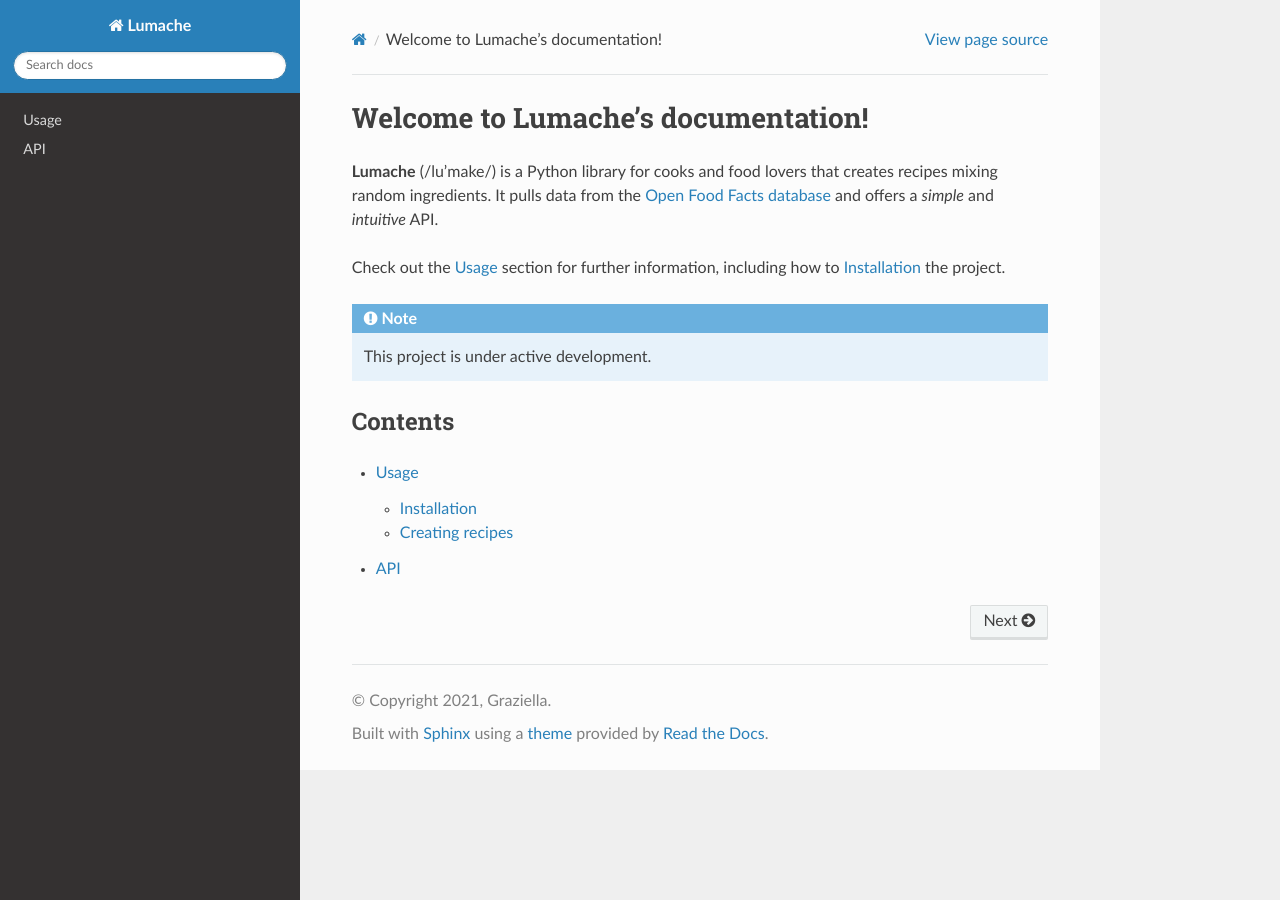
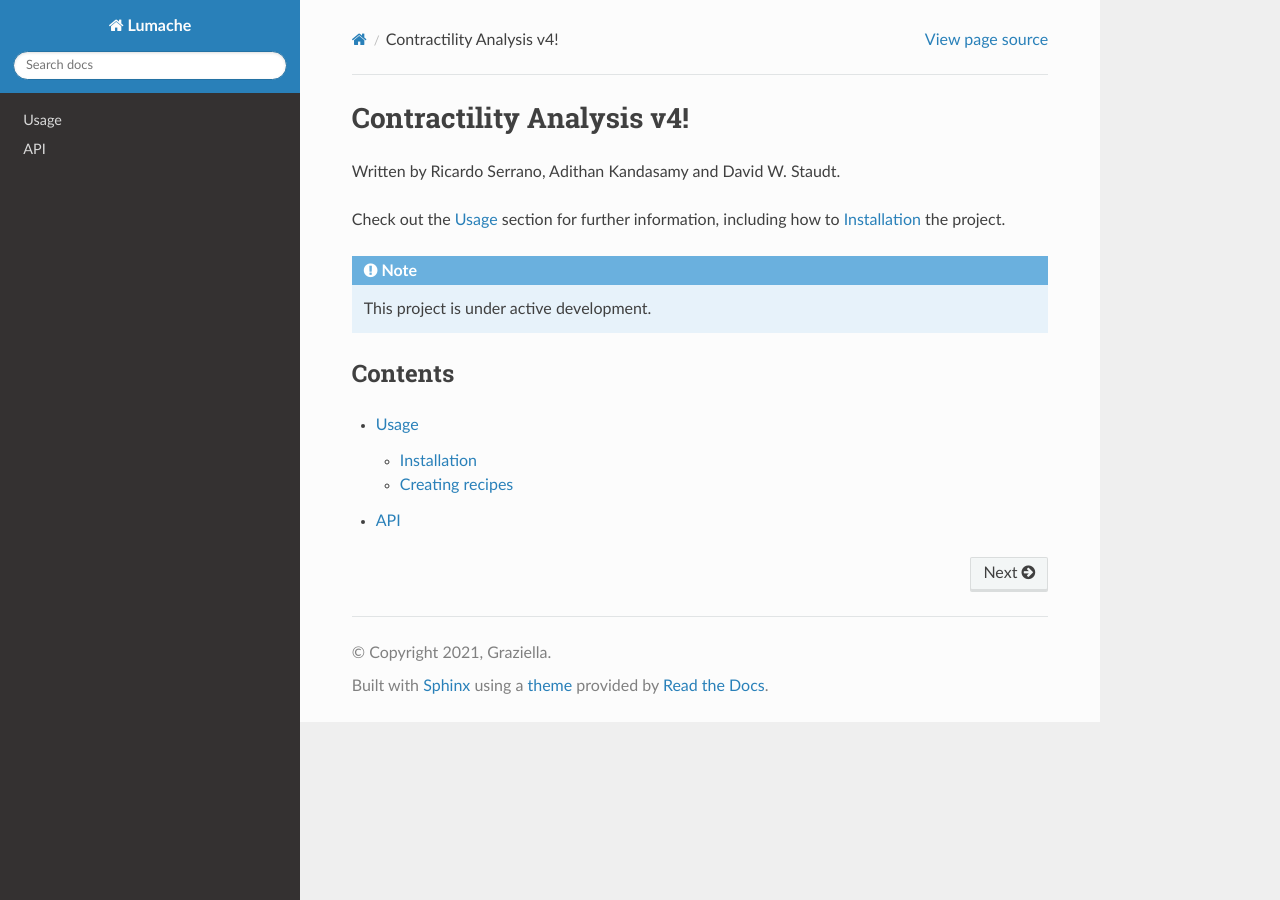
Before and after one commit to adithank/contractility-v4, a Sphinx documentation site: the page built from docs/source/index.rst, in a window 1280 px wide. Built offline with Sphinx 7.4.7 and the Read the Docs theme 3.1.0, drawn with Linux system fonts in a browser that asks for light colours.

Commit message:
Update index.rst

```diff
--- a/docs/source/index.rst
+++ b/docs/source/index.rst
@@ -1,10 +1,7 @@
-Welcome to Lumache's documentation!
+Contractility Analysis v4!
 ===================================
 
-**Lumache** (/lu'make/) is a Python library for cooks and food lovers
-that creates recipes mixing random ingredients.
-It pulls data from the `Open Food Facts database <https://world.openfoodfacts.org/>`_
-and offers a *simple* and *intuitive* API.
+Written by Ricardo Serrano, Adithan Kandasamy and David W. Staudt.
 
 Check out the :doc:`usage` section for further information, including
 how to :ref:`installation` the project.
```
